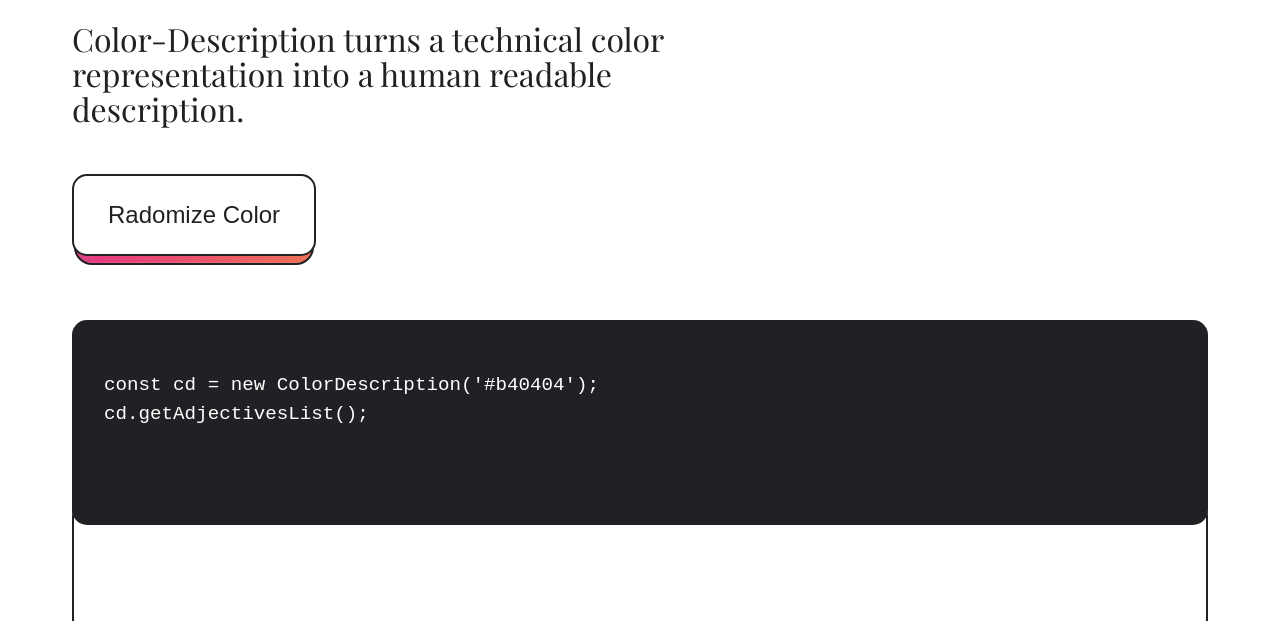
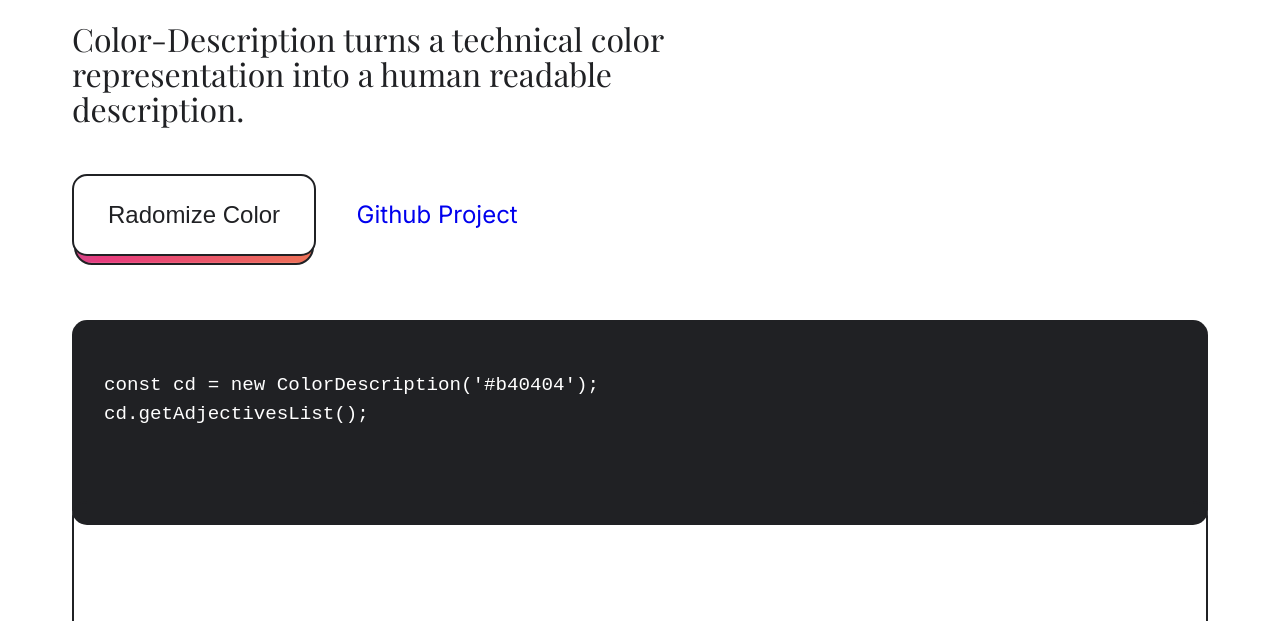
Before and after one commit to words/color-description, a website: page dist/index.html in a window 1280 px wide. Shown: the part 179-800 px from the top of the page. Drawn offline with nearby package versions, Linux system fonts and the light colour scheme; a script that the page names is missing; a web font is replaced by a local one.

Commit message:
docs(demo) updates demo page

```diff
--- a/dist/index.html
+++ b/dist/index.html
@@ -24,6 +24,16 @@
     h1 {
       font-size: 4rem;
     }
+    .link-project {
+      line-height: 1;
+      font-size: 1.5em;
+      padding: 1.2em 1.5em;
+      text-decoration: none;
+    }
+    .link-project:hover {
+      text-decoration: underline;
+      text-decoration-style: wavy;
+    }
     button {
       line-height: 1;
       margin-top: 2em;
@@ -32,7 +42,7 @@
       border: none;
       font-size: 1.5em;
       padding: 1.2em 1.5em;
-      font-weight: 100;
+      font-weight: 200;
       color: currentColor;
     }
     button:hover {
@@ -158,6 +168,7 @@
     <input type="color" value='#b40404' />
   </label>
   <button data-random>Radomize Color</button>
+  <a class="link-project" href="https://github.com/words/color-description" hreflang="en-us">Github Project</a>
   <code data-label="code example">
     <pre data-code>
 const cd = new ColorDescription('#b40404');
```
